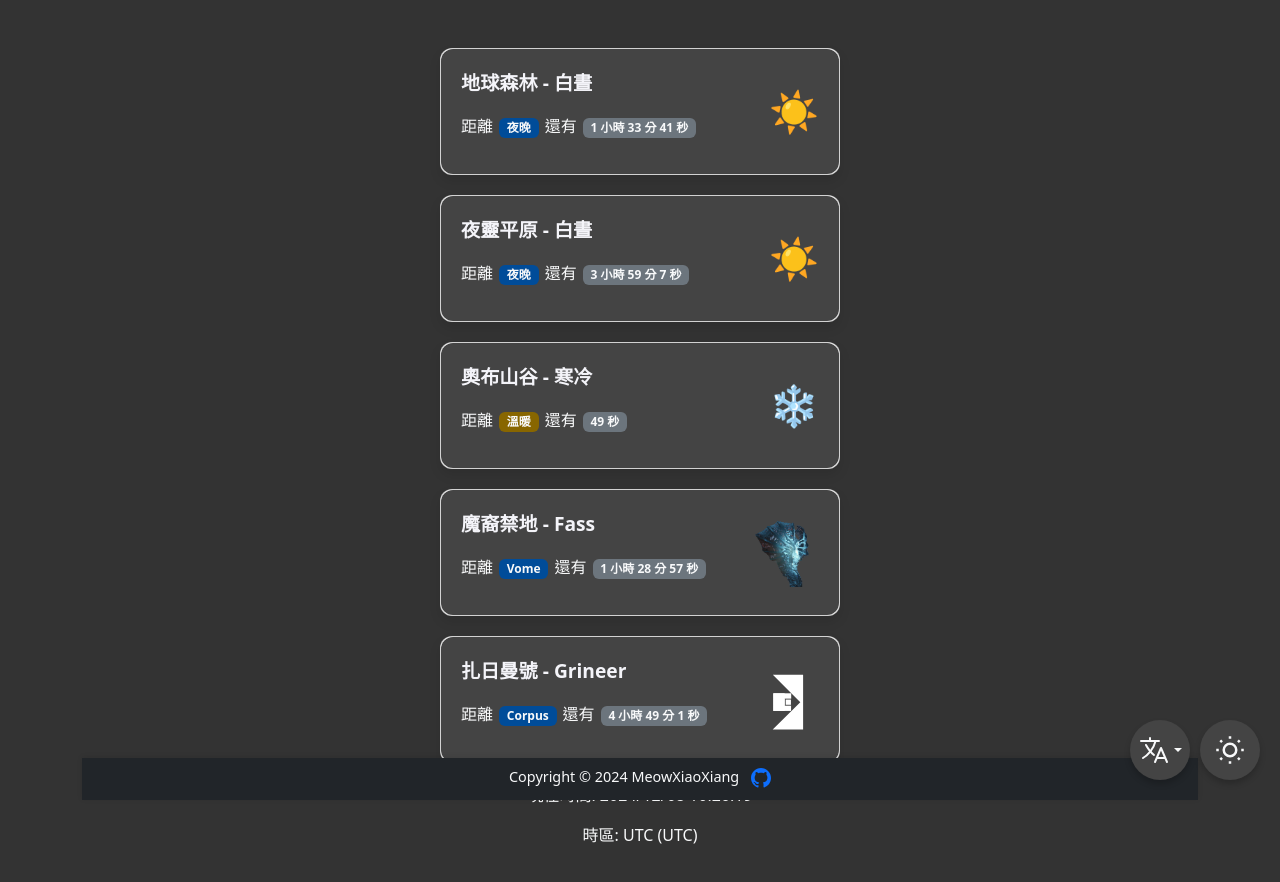
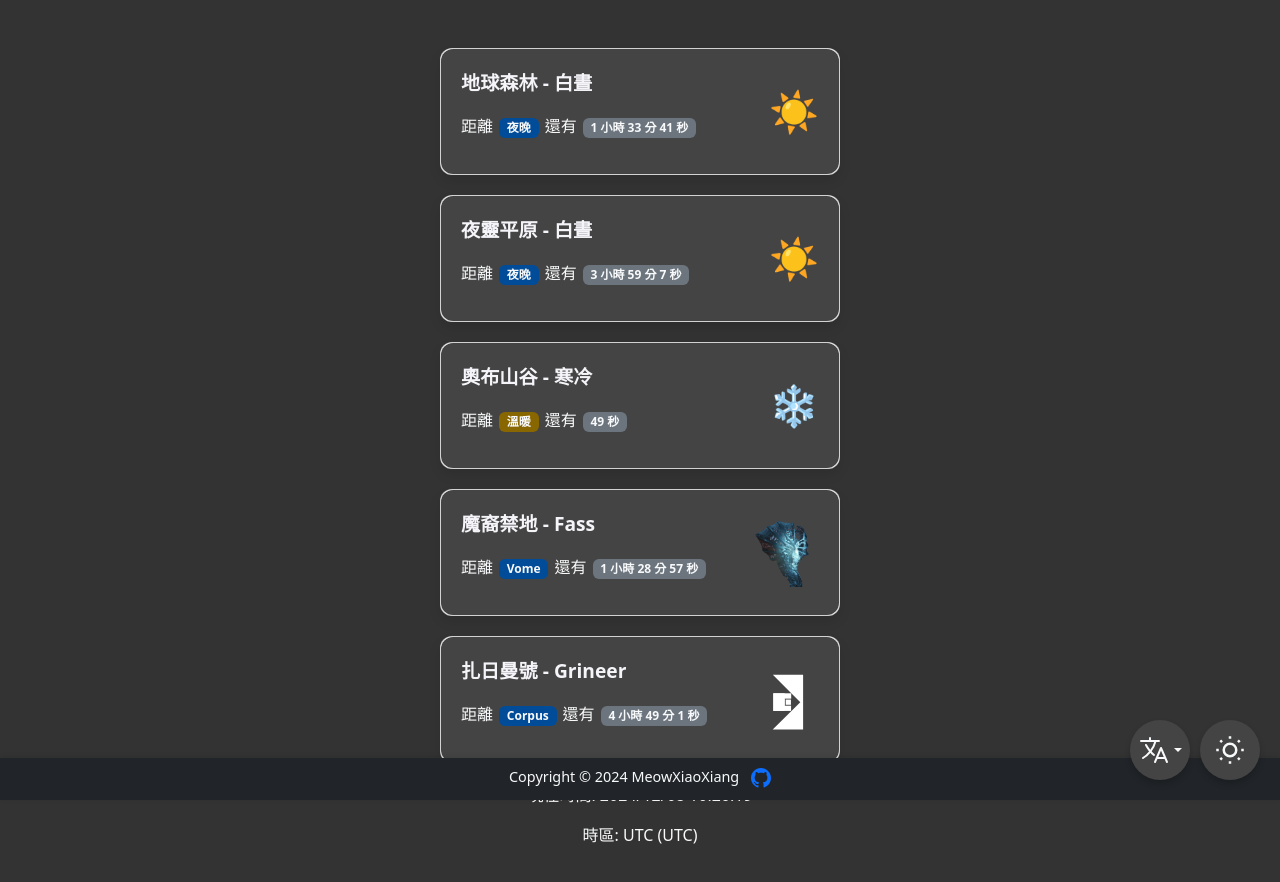
Before and after one commit to MeowXiaoXiang/Warframe-World-State-Timer, a Vue app: page / in a window 1280 px wide. Shown: the top 882 px of the page. Built offline with nearby package versions, Linux system fonts and the light colour scheme.

Commit message:
改回fixed，並增加間距防止遮住時區顯示

```diff
--- a/src/App.vue
+++ b/src/App.vue
@@ -156,6 +156,7 @@ onMounted(async () => {
 <style scoped>
 #main-content {
 	opacity: 0;
+	padding-bottom: 60px;
 	transition: opacity 1s ease-in-out;
 }
 
--- a/src/components/Footer.vue
+++ b/src/components/Footer.vue
@@ -19,7 +19,7 @@ import { isDarkTheme } from "../utils/themeManager";
 
 <style scoped>
 .footer {
-    position: sticky;
+    position: fixed;
     bottom: 0;
     left: 0;
     right: 0;
```
